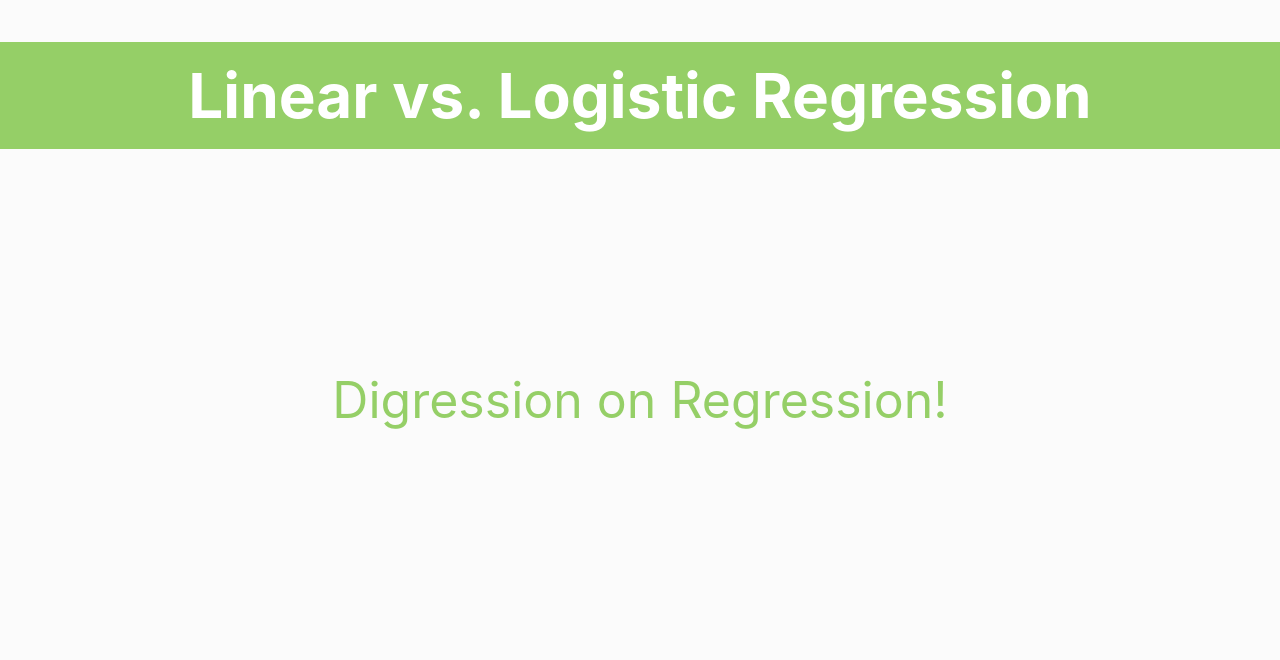
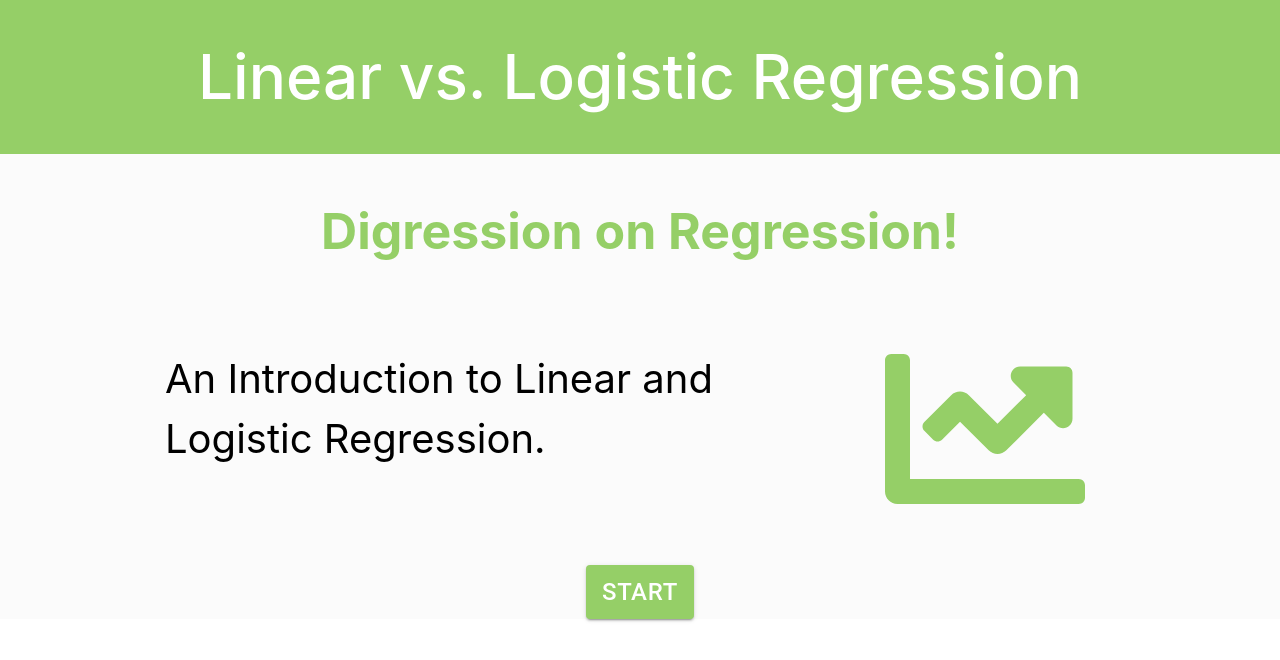
Before and after one commit to uclaacm/digression-on-regression, a React (Create React App) app: page / in a window 1280 px wide. Shown: the top 660 px of the page. Built offline with nearby package versions, Linux system fonts and the light colour scheme.

Commit message:
Created introductory page, added packaged.

```diff
--- a/package.json
+++ b/package.json
@@ -3,10 +3,16 @@
   "version": "0.1.0",
   "private": true,
   "dependencies": {
+    "@fortawesome/fontawesome-svg-core": "^1.2.30",
+    "@fortawesome/free-solid-svg-icons": "^5.14.0",
+    "@fortawesome/react-fontawesome": "^0.1.11",
+    "@material-ui/core": "^4.11.0",
     "@testing-library/jest-dom": "^4.2.4",
     "@testing-library/react": "^9.3.2",
     "@testing-library/user-event": "^7.1.2",
+    "bootstrap": "^4.5.2",
     "react": "^16.13.1",
+    "react-bootstrap": "^1.3.0",
     "react-dom": "^16.13.1",
     "react-router-dom": "^5.2.0",
     "react-scripts": "3.4.1"
--- a/src/App.css
+++ b/src/App.css
@@ -9,14 +9,26 @@
 
 .App-header {
   background-color: #FBFBFB;
-  min-height: 100vh;
+  font-weight: bold;
   display: flex;
   flex-direction: column;
   align-items: center;
   justify-content: center;
+  text-align: center;
   font-size: calc(10px + 5vmin);
+  margin: 5vmin;
   color: #95CF67;
 }
+
+#intro {
+  color: black;
+  font-weight: normal;
+  padding-top: 5vmin;
+  font-size: calc(5vmin);
+  margin-left: 10vmin;
+  align-content: center;
+}
+
 .introHeader {
   background-color: #95CF67;
   color: white;
@@ -24,11 +36,27 @@
   justify-content: center;
   text-align: center;
   align-items: center;
-  position: absolute;
-  padding: 2vmin;
-  top: 0;
+  padding: 5vmin;
   width: 100%;
 }
-.App-link {
-  color: #61dafb;
+
+#chart-icon {
+  color: #95CF67;
+  font-size: 30vmin;
+  padding-left: 5vmin;
+  float: center;
+  position: relative;
+  text-align: center;
+  align-content: center;
+  margin-right: 10vmin;
 }
+
+.start_button {
+  background-color: #95CF67;
+  /* color: white;
+  font-size: 5vmin;
+  padding: 1vmin;
+  border-radius: 10%;
+  text-decoration: none;
+  border: none; */
+}
--- a/src/App.js
+++ b/src/App.js
@@ -1,15 +1,43 @@
 import React from 'react';
 import './App.css';
+import {faChartLine} from "@fortawesome/free-solid-svg-icons";
+import {FontAwesomeIcon} from "@fortawesome/react-fontawesome";
+import Button from '@material-ui/core/Button';
+import 'bootstrap/dist/css/bootstrap.min.css';
+import Container from 'react-bootstrap/Container';
+import Row from 'react-bootstrap/Row';
+import Col from 'react-bootstrap/Col'
 
 function App() {
   return (
-    <div>
-      <header className="App-header">
+    <div style={{backgroundColor: '#FBFBFB'}}>
+      <header>
         <h1 className="introHeader">Linear vs. Logistic Regression</h1>
-        <p>
+      </header>
+      <div>
+        <p className="App-header">
           Digression on Regression!
         </p>
-      </header>
+        <Container>
+          <Row>
+            <Col xs={12} md={8}><p id="intro">An Introduction to Linear and Logistic Regression. </p> </Col>
+            <Col xs={6} md={4}><FontAwesomeIcon id="chart-icon" icon={faChartLine}/></Col>
+          </Row>
+        </Container>
+
+        <div style={{textAlign: 'center', marginTop: "2vmin"}}>
+          <Button variant="contained"
+            style={{
+              backgroundColor: "#95CF67",
+              color: "white",
+              fontSize: "3vmin"
+            }}
+          >
+            Start
+          </Button>
+        </div>
+
+      </div>
     </div>
   );
 }
```
Also changed, not shown: 1 other file (tests, documents, lock files or other folders).
